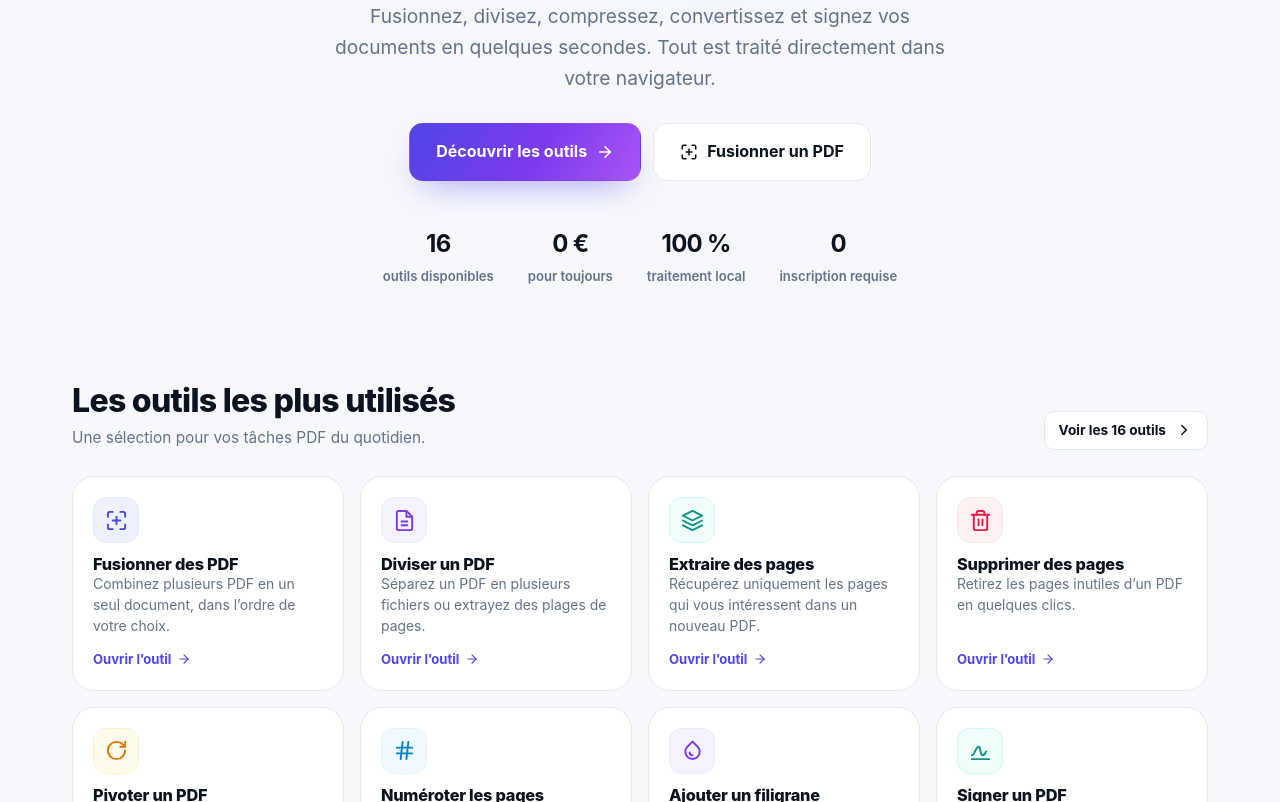
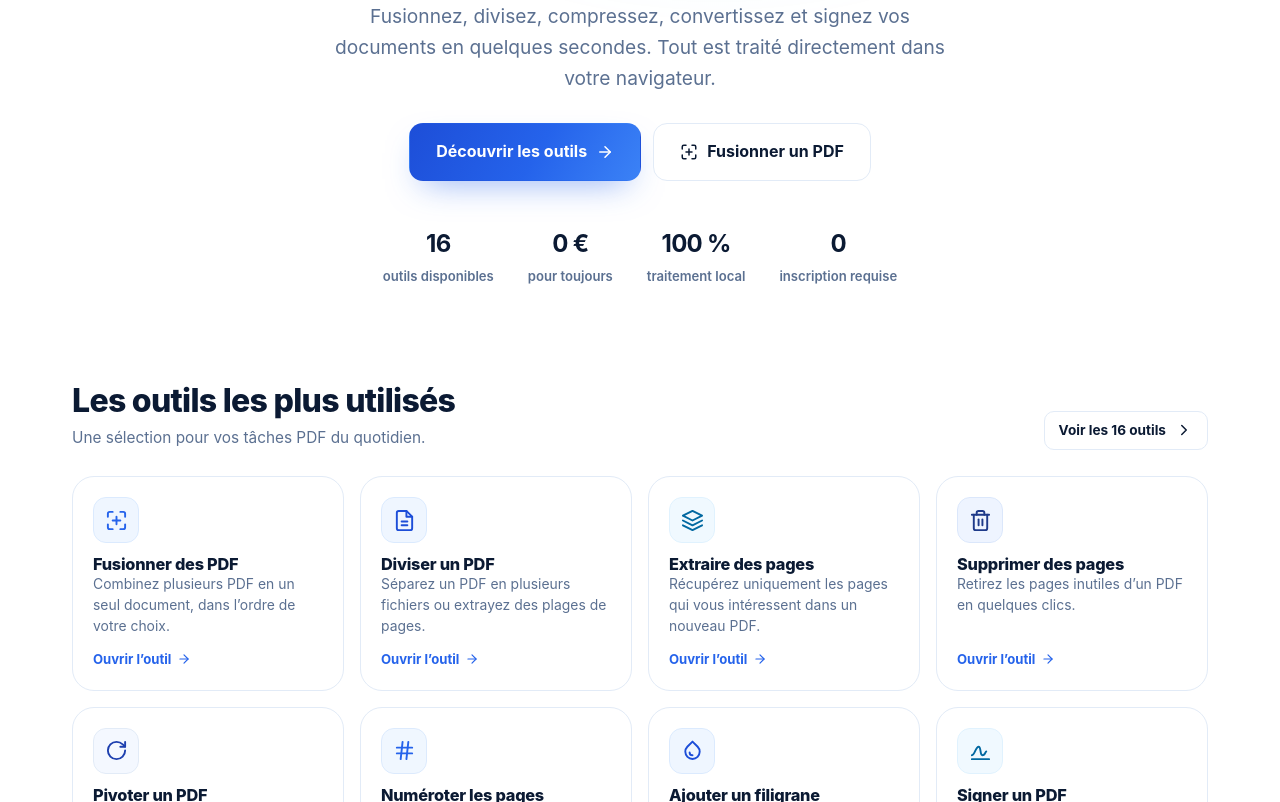
Before and after one commit to LUCKSON-NGOY/Outipro, a plain HTML site: page index.html in a window 1280 px wide. Shown: the part 361-1163 px from the top of the page. Drawn offline with Linux system fonts and the light colour scheme.

Commit message:
style: identité visuelle bleu et blanc
Remplace la palette indigo/violet par une gamme bleue unique :
- échelle brand 50→800 sur #eff6ff → #1e40af, primaire #2563eb
- fond blanc pur, surfaces et bordures teintées bleu très clair
- dégradé d'accent #1d4ed8 → #2563eb → #3b82f6
- halo du hero en bleus doux, icônes d'outils déclinées en nuances de bleu
- thème sombre en bleu nuit (#060d1a), cohérent avec l'identité
- favicon, theme-color et repère de signature alignés sur #2563eb

```diff
--- a/assets/css/style.css
+++ b/assets/css/style.css
@@ -4,27 +4,28 @@
    ========================================================================== */
 
 :root {
-  --brand-50: #eef2ff;
-  --brand-100: #e0e7ff;
-  --brand-200: #c7d2fe;
-  --brand-400: #818cf8;
-  --brand-500: #6366f1;
-  --brand-600: #4f46e5;
-  --brand-700: #4338ca;
-  --violet-500: #8b5cf6;
-  --violet-600: #7c3aed;
-  --teal-500: #14b8a6;
+  --brand-50: #eff6ff;
+  --brand-100: #dbeafe;
+  --brand-200: #bfdbfe;
+  --brand-400: #60a5fa;
+  --brand-500: #3b82f6;
+  --brand-600: #2563eb;
+  --brand-700: #1d4ed8;
+  --brand-800: #1e40af;
+  --violet-500: #3b82f6;
+  --violet-600: #2563eb;
+  --teal-500: #0ea5e9;
 
-  --ink: #0b1220;
-  --ink-2: #1e293b;
-  --muted: #64748b;
-  --muted-2: #94a3b8;
+  --ink: #0b1a33;
+  --ink-2: #1e3a5f;
+  --muted: #5b7091;
+  --muted-2: #94a6bd;
 
-  --bg: #f7f8fc;
+  --bg: #ffffff;
   --surface: #ffffff;
-  --surface-2: #f1f4fb;
-  --border: #e4e8f3;
-  --border-strong: #d3daea;
+  --surface-2: #f4f8ff;
+  --border: #e2ebf7;
+  --border-strong: #cfdff2;
 
   --success: #10b981;
   --success-bg: #ecfdf5;
@@ -41,14 +42,14 @@
   --shadow-sm: 0 2px 8px rgba(15, 23, 42, .06);
   --shadow: 0 10px 30px -12px rgba(15, 23, 42, .18);
   --shadow-lg: 0 24px 60px -20px rgba(15, 23, 42, .28);
-  --shadow-brand: 0 14px 34px -14px rgba(79, 70, 229, .55);
+  --shadow-brand: 0 14px 34px -14px rgba(37, 99, 235, .55);
 
   --font: "Inter", -apple-system, BlinkMacSystemFont, "Segoe UI", Roboto, "Helvetica Neue", Arial, sans-serif;
   --maxw: 1180px;
   --header-h: 72px;
 
-  --grad: linear-gradient(120deg, #4f46e5 0%, #7c3aed 55%, #a855f7 100%);
-  --grad-soft: linear-gradient(120deg, rgba(79, 70, 229, .10), rgba(168, 85, 247, .10));
+  --grad: linear-gradient(120deg, #1d4ed8 0%, #2563eb 55%, #3b82f6 100%);
+  --grad-soft: linear-gradient(120deg, rgba(37, 99, 235, .08), rgba(59, 130, 246, .08));
 }
 
 html[data-theme="dark"] {
@@ -56,20 +57,20 @@ html[data-theme="dark"] {
   --ink-2: #e2e8f0;
   --muted: #94a3b8;
   --muted-2: #64748b;
-  --bg: #070b14;
-  --surface: #0f172a;
-  --surface-2: #131d33;
-  --border: #1e2b45;
-  --border-strong: #2b3b5c;
-  --brand-50: #171d3a;
-  --brand-100: #1d2550;
-  --brand-200: #2c3775;
+  --bg: #060d1a;
+  --surface: #0c1729;
+  --surface-2: #10203a;
+  --border: #1a2c48;
+  --border-strong: #27405f;
+  --brand-50: #10203a;
+  --brand-100: #16294a;
+  --brand-200: #1f3d6b;
   --success-bg: #06281f;
   --danger-bg: #2b1114;
   --shadow: 0 12px 34px -14px rgba(0, 0, 0, .7);
   --shadow-lg: 0 28px 70px -24px rgba(0, 0, 0, .8);
   --shadow-sm: 0 2px 10px rgba(0, 0, 0, .4);
-  --grad-soft: linear-gradient(120deg, rgba(99, 102, 241, .16), rgba(168, 85, 247, .14));
+  --grad-soft: linear-gradient(120deg, rgba(37, 99, 235, .16), rgba(59, 130, 246, .14));
 }
 
 * { box-sizing: border-box; }
@@ -171,9 +172,9 @@ p { margin: 0 0 1em; }
 .hero::before {
   content: ""; position: absolute; inset: -40% -10% auto -10%; height: 640px;
   background:
-    radial-gradient(600px 300px at 20% 20%, rgba(99, 102, 241, .22), transparent 70%),
-    radial-gradient(700px 340px at 80% 0%, rgba(168, 85, 247, .20), transparent 70%),
-    radial-gradient(500px 260px at 55% 60%, rgba(20, 184, 166, .12), transparent 70%);
+    radial-gradient(600px 300px at 20% 20%, rgba(37, 99, 235, .14), transparent 70%),
+    radial-gradient(700px 340px at 80% 0%, rgba(59, 130, 246, .13), transparent 70%),
+    radial-gradient(500px 260px at 55% 60%, rgba(14, 165, 233, .09), transparent 70%);
   filter: blur(6px); pointer-events: none;
 }
 .hero::after {
@@ -192,7 +193,7 @@ p { margin: 0 0 1em; }
   font-size: .82rem; font-weight: 600; color: var(--muted);
   box-shadow: var(--shadow-xs); margin-bottom: 22px;
 }
-.pill .dot { width: 22px; height: 22px; border-radius: 999px; background: var(--success-bg); color: var(--success); display: grid; place-items: center; }
+.pill .dot { width: 22px; height: 22px; border-radius: 999px; background: var(--brand-50); color: var(--brand-600); display: grid; place-items: center; }
 .pill .dot svg { width: 13px; height: 13px; }
 
 .hero h1 { font-size: clamp(2.2rem, 5.2vw, 3.7rem); letter-spacing: -.035em; margin-bottom: 18px; }
@@ -233,16 +234,16 @@ p { margin: 0 0 1em; }
   background: var(--brand-50); color: var(--brand-600); border: 1px solid var(--brand-100);
 }
 .tool-ico svg { width: 23px; height: 23px; }
-.tool-ico.c-violet { background: #f5f3ff; color: #7c3aed; border-color: #ede9fe; }
-.tool-ico.c-teal { background: #f0fdfa; color: #0d9488; border-color: #ccfbf1; }
-.tool-ico.c-amber { background: #fffbeb; color: #d97706; border-color: #fef3c7; }
-.tool-ico.c-rose { background: #fff1f2; color: #e11d48; border-color: #ffe4e6; }
-.tool-ico.c-sky { background: #f0f9ff; color: #0284c7; border-color: #e0f2fe; }
-html[data-theme="dark"] .tool-ico.c-violet { background: #1d1636; border-color: #2e2356; }
-html[data-theme="dark"] .tool-ico.c-teal { background: #062b28; border-color: #0b3f3a; }
-html[data-theme="dark"] .tool-ico.c-amber { background: #2a1f08; border-color: #43310c; }
-html[data-theme="dark"] .tool-ico.c-rose { background: #2b0f16; border-color: #451722; }
-html[data-theme="dark"] .tool-ico.c-sky { background: #08202e; border-color: #0b3047; }
+.tool-ico.c-violet { background: #eff6ff; color: #1d4ed8; border-color: #dbeafe; }
+.tool-ico.c-teal { background: #f0f9ff; color: #0369a1; border-color: #e0f2fe; }
+.tool-ico.c-amber { background: #f4f8ff; color: #1e40af; border-color: #e2ebf7; }
+.tool-ico.c-rose { background: #eef4ff; color: #1e3a8a; border-color: #dbe7fb; }
+.tool-ico.c-sky { background: #f0f7ff; color: #2563eb; border-color: #dceafd; }
+html[data-theme="dark"] .tool-ico.c-violet { background: #10203a; border-color: #1f3d6b; }
+html[data-theme="dark"] .tool-ico.c-teal { background: #08202e; border-color: #0b3047; }
+html[data-theme="dark"] .tool-ico.c-amber { background: #0d1c33; border-color: #1a2c48; }
+html[data-theme="dark"] .tool-ico.c-rose { background: #0b1830; border-color: #172b47; }
+html[data-theme="dark"] .tool-ico.c-sky { background: #0a1a30; border-color: #16304f; }
 
 .tool-card h3 { font-size: 1.02rem; margin: 0; letter-spacing: -.015em; }
 .tool-card p { margin: 0; font-size: .87rem; color: var(--muted); line-height: 1.5; }
--- a/assets/js/tools-edit.js
+++ b/assets/js/tools-edit.js
@@ -321,7 +321,7 @@
         wrap.appendChild(canvas);
         api.signPos = { x: 0.68, y: 0.82 };
         const marker = document.createElement('div');
-        marker.style.cssText = 'position:absolute;border:2px dashed #4f46e5;border-radius:4px;pointer-events:none;display:none;background:rgba(99,102,241,.10)';
+        marker.style.cssText = 'position:absolute;border:2px dashed #2563eb;border-radius:4px;pointer-events:none;display:none;background:rgba(37,99,235,.10)';
         wrap.style.position = 'relative';
         wrap.appendChild(marker);
         const place = (e) => {
--- a/index.html
+++ b/index.html
@@ -5,7 +5,7 @@
   <meta name="viewport" content="width=device-width, initial-scale=1">
   <title>Outipro — Outils PDF gratuits, simples et confidentiels</title>
   <meta name="description" content="Fusionnez, divisez, compressez, convertissez et signez vos PDF gratuitement. Tous les outils Outipro fonctionnent directement dans votre navigateur : aucun fichier n’est envoyé sur un serveur.">
-  <meta name="theme-color" content="#4f46e5">
+  <meta name="theme-color" content="#2563eb">
   <meta name="author" content="Outipro">
   <meta property="og:title" content="Outipro — Vos outils PDF, simples et gratuits">
   <meta property="og:description" content="16 outils PDF et image gratuits, 100 % locaux. Aucun envoi de fichier, aucune inscription.">
```
